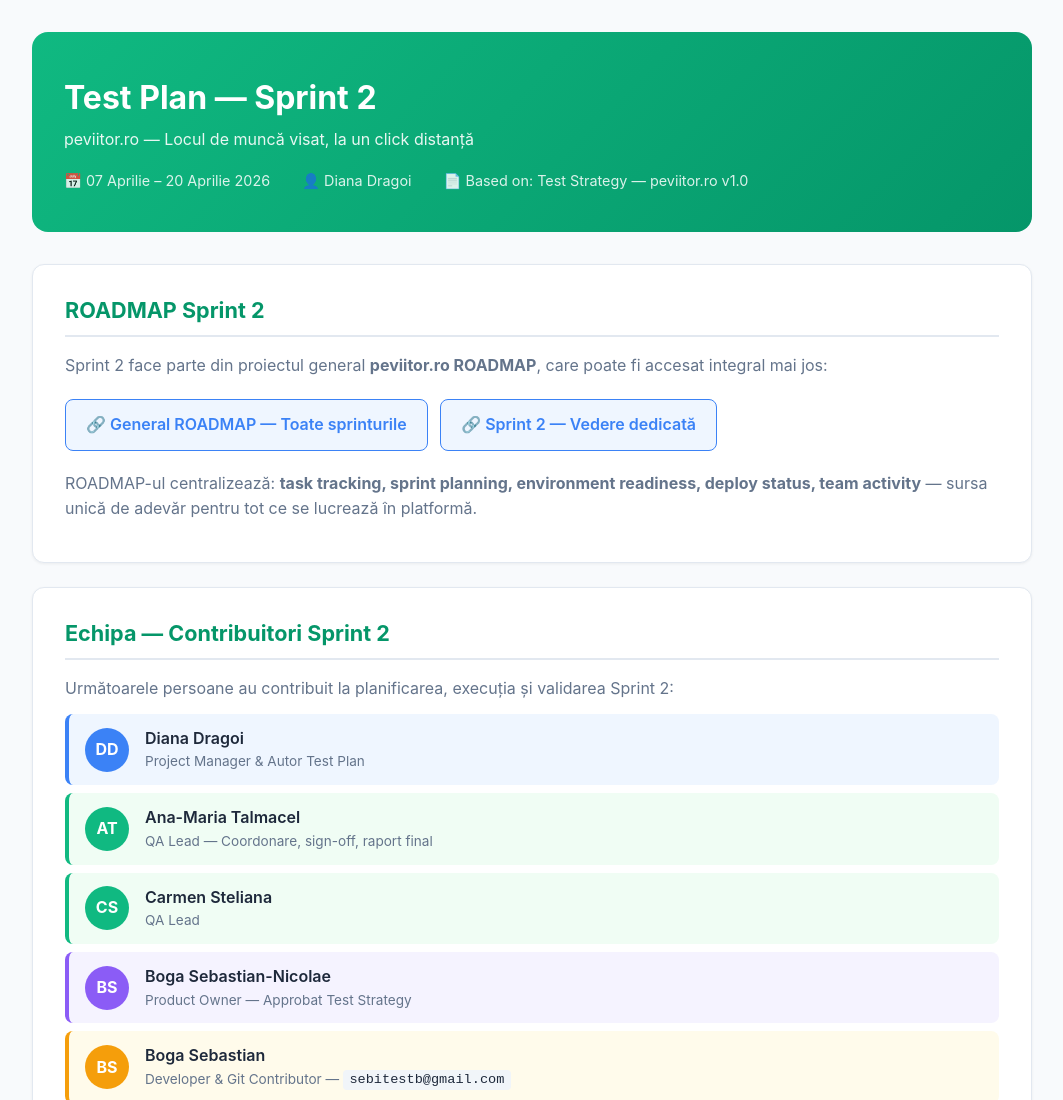
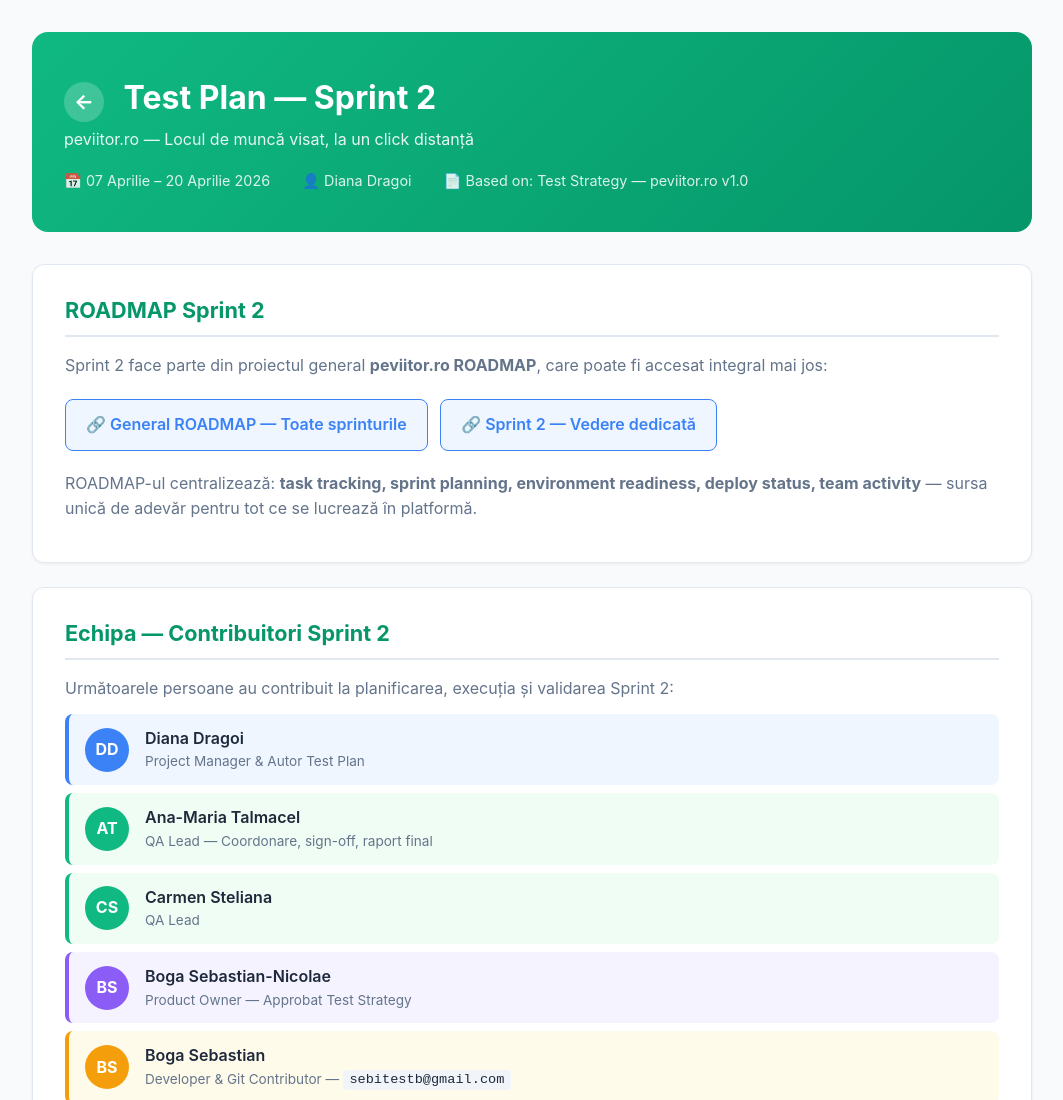
Before and after one commit to peviitor-ro/test_strategy_peviitor-ro, a plain HTML site: page docs/Sprint_2_Test_Plan.html in a window 1280 px wide. Shown: the top 1100 px of the page, without its empty margins (108-1171 px from the left). Drawn offline with Linux system fonts and the light colour scheme.

Commit message:
Add Sprint 2 nav link in index + back arrow on Sprint 2 page

```diff
--- a/docs/Sprint_2_Test_Plan.html
+++ b/docs/Sprint_2_Test_Plan.html
@@ -188,7 +188,7 @@
 <div class="container">
 
   <div class="header">
-    <h1>Test Plan &mdash; Sprint 2</h1>
+    <h1><a href="index.html" style="display:inline-flex;align-items:center;justify-content:center;width:40px;height:40px;border-radius:50%;background:rgba(255,255,255,0.2);color:white;text-decoration:none;margin-right:0.75rem;font-size:1.3rem;transition:background 0.2s;" onmouseover="this.style.background='rgba(255,255,255,0.35)'" onmouseout="this.style.background='rgba(255,255,255,0.2)'">&larr;</a> Test Plan &mdash; Sprint 2</h1>
     <p class="subtitle">peviitor.ro &mdash; Locul de muncă visat, la un click distanță</p>
     <div class="meta">
       <span>&#128197; 07 Aprilie &ndash; 20 Aprilie 2026</span>
```
Also changed, not shown: docs/index.html (+1 -0 lines).
